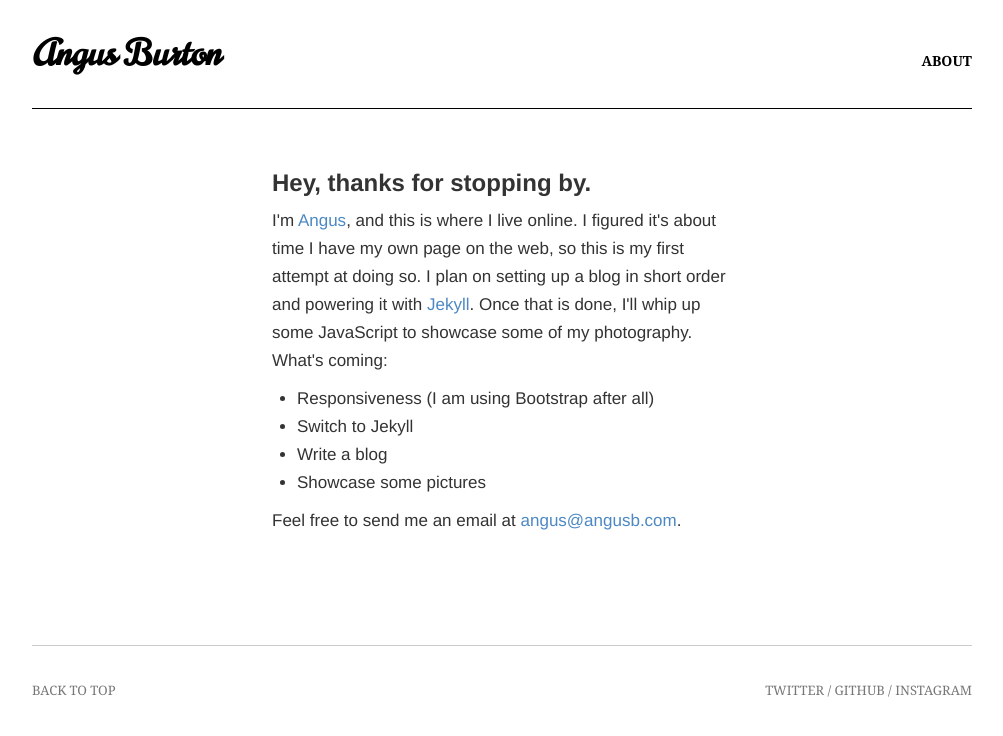
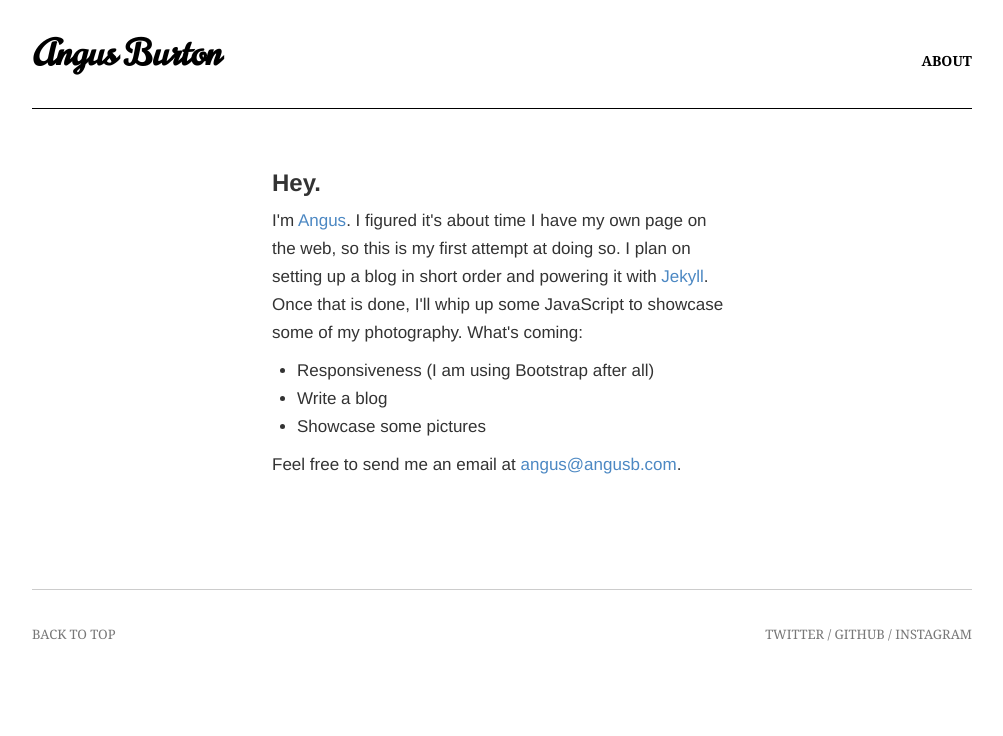
Before and after one commit to angusb/angusb.github.com, a Jekyll site: the page built from index.html, in a window 1280 px wide. Shown: the top 736 px of the page, without its empty margins (138-1141 px from the left). Built offline with Jekyll 4.4.1, drawn with Linux system fonts in a browser that asks for light colours; Markdown is read by kramdown in place of the engine named in the settings.

Commit message:
spelling. #comeonbro

```diff
--- a/_layouts/default.html
+++ b/_layouts/default.html
@@ -1,12 +1,12 @@
 <html>
   <head>
-    <meta name="description" content="Angus Burton: Programmer, Photographer, Musician. Destination unkown."/>
+    <meta name="description" content="Angus Burton: Programmer, Photographer, Musician. Destination unknown."/>
     <meta name="author" content="Angus Burton, @angusnb"/>
     <meta content="en-us" http-equiv="Content-Language"/>
     <meta content="text/html; charset=utf-8" http-equiv="Content-Type"/>
     <script type="text/javascript" src="//use.typekit.net/ixl8xqp.js"></script>
     <script type="text/javascript">try{Typekit.load();}catch(e){}</script>
-    <link rel="stylesheet" type="text/css" href="bootstrap/css/bootstrap.min.css"/>
+    <link rel="stylesheet" type="text/css" href="/bootstrap/css/bootstrap.min.css"/>
     <link rel="stylesheet" type="text/css" href="style.css"/>
     <!-- favicon -->
 
--- a/about.html
+++ b/about.html
@@ -18,7 +18,7 @@
 
   <div class="row">
     <div class="span6">
-      <p>This past spring I graduated from the University of Michigan  where I studied <a href="http://eecs.umich.edu/">Computer Science Engineering</a>. Upon graduation, I worked as a software engineering intern at <a href="http:/percolate.com">Percolate</a> in SoHo, New York for the summer. The past two summbers before this I wrote code at Goldman Sachs. Come October, I will be hacking at <a href="https://www.hackerschool.com/">Hacker School</a>.
+      <p>This past spring I graduated from the University of Michigan  where I studied <a href="http://eecs.umich.edu/">Computer Science Engineering</a>. Upon graduation, I worked as a software engineering intern at <a href="http:/percolate.com">Percolate</a> in SoHo, New York for the summer. The past two summers before this I wrote code at Goldman Sachs. Come October, I will be hacking at <a href="https://www.hackerschool.com/">Hacker School</a>.
       </p>
       <p>Twenty-two years ago, I was born in Canada where I lived for 6 years until my family and I moved to the US. We spent two years in Auburn, Alabama until we decided to move to Michigan where we have been since. (Yes, I have dual citizenship.)
       </p>
--- a/index.html
+++ b/index.html
@@ -6,11 +6,10 @@
 <div class="home">
   <div class="row">
     <div class="span6 offset3">
-      <p class="greeting">Hey, thanks for stopping by.</p>
-      <p>I'm <a href="about/">Angus</a>, and this is where I live online. I figured it's about time I have my own page on the web, so this is my first attempt at doing so. I plan on setting up a blog in short order and powering it with <a href="https://github.com/mojombo/jekyll">Jekyll</a>. Once that is done, I'll whip up some JavaScript to showcase some of my photography. What's coming:</p>
+      <p class="greeting">Hey.</p>
+      <p>I'm <a href="about/">Angus</a>. I figured it's about time I have my own page on the web, so this is my first attempt at doing so. I plan on setting up a blog in short order and powering it with <a href="https://github.com/mojombo/jekyll">Jekyll</a>. Once that is done, I'll whip up some JavaScript to showcase some of my photography. What's coming:</p>
     <ul>
       <li>Responsiveness (I am using Bootstrap after all)</li>
-      <li>Switch to Jekyll</li>
       <li>Write a blog</li>
       <li>Showcase some pictures</li>
     </ul>
```
